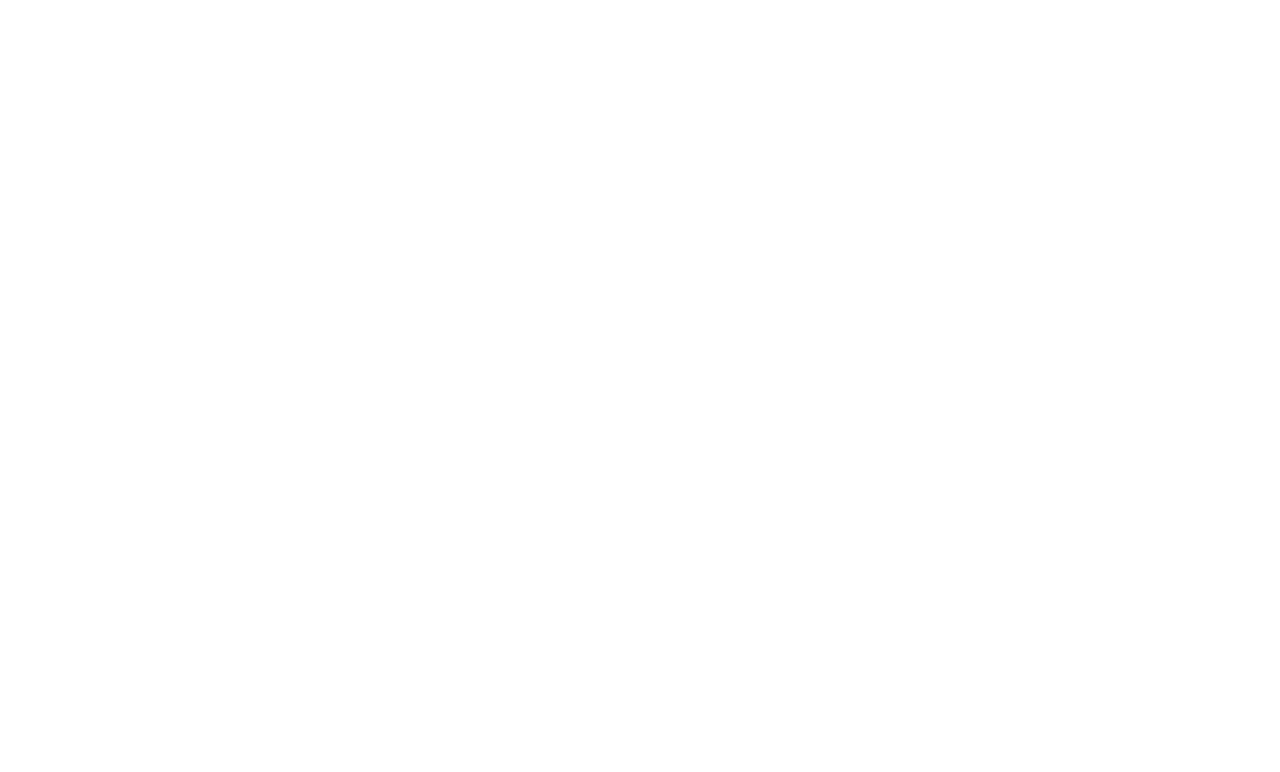
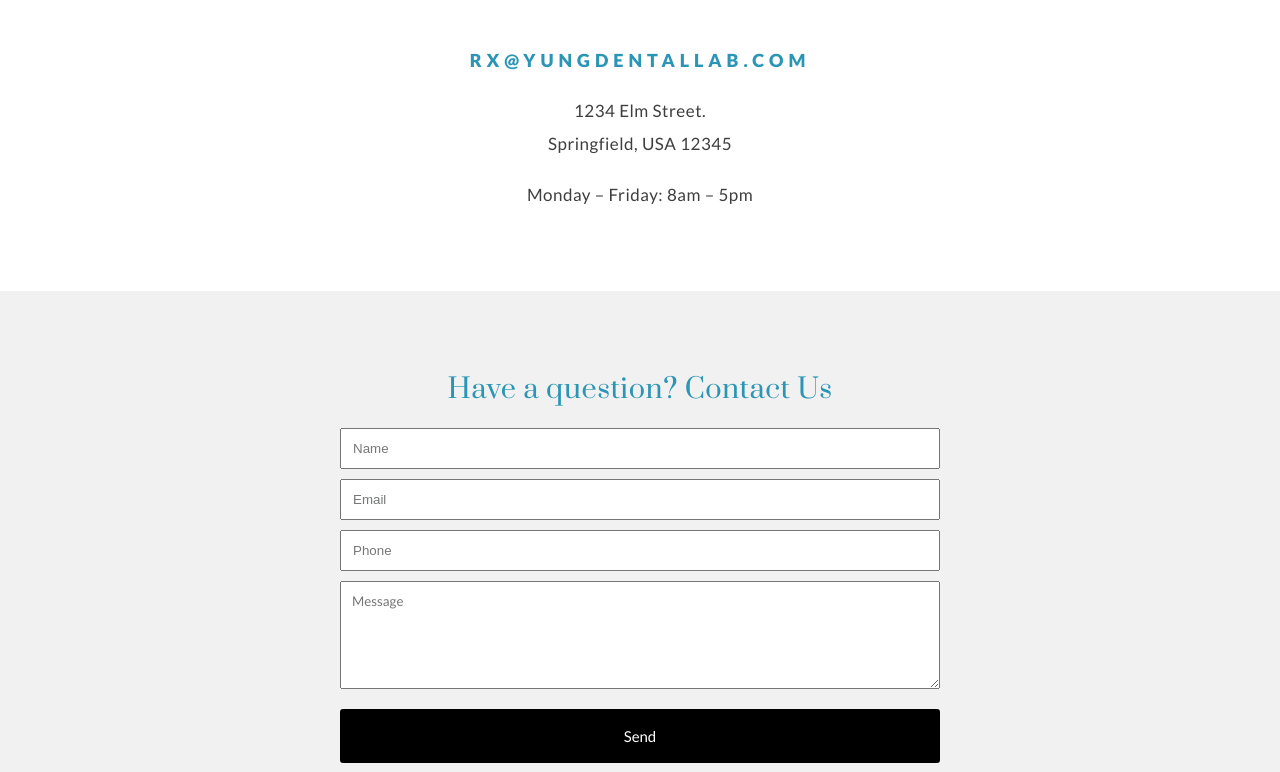
Before and after one commit to Spaiz4564/Yung-Dental, a React (Create React App) app: page /#/contact in a window 1280 px wide. Before the commit this address had no page. Shown: the part 368-1140 px from the top of the page. Before the commit the page ends 800 px from the top, so only its background shows below. Built offline with nearby package versions, Linux system fonts and the light colour scheme.

Commit message:
contact-us page

```diff
--- a/src/App.js
+++ b/src/App.js
@@ -10,6 +10,7 @@
 import AboutPage from './pages/AboutPage'
 import OfficePage from './pages/OfficePage'
 import ServicePage from './pages/ServicePage'
+import ContactPage from './pages/ContactPage'
 
 const router = createHashRouter([
   {
@@ -20,6 +21,7 @@
       { path: 'about', element: <AboutPage /> },
       { path: 'office', element: <OfficePage /> },
       { path: 'services', element: <ServicePage /> },
+      { path: 'contact', element: <ContactPage /> },
     ],
   },
 ])
--- /dev/null
+++ b/src/assets/scss/cmps/ContactPage/_contact-form.scss
@@ -0,0 +1,33 @@
+.form-section {
+  background-color: $clr8;
+  .form-container {
+    padding: 80px 0px;
+    max-width: 600px;
+    margin: 80px auto 0px auto;
+    h4 {
+      font-size: rem(27px);
+      margin-bottom: 20px;
+      color: $clr3;
+    }
+    form {
+      textarea {
+        margin-bottom: 20px;
+        height: 108px;
+        padding: 11px;
+        &::placeholder {
+          font-family: 'Lato';
+        }
+      }
+      input {
+        &::placeholder {
+          color: #767778;
+          font-weight: 200;
+        }
+        padding: 11px;
+        margin-bottom: 10px;
+      }
+      display: flex;
+      flex-direction: column;
+    }
+  }
+}
--- /dev/null
+++ b/src/assets/scss/cmps/ContactPage/_contact-us.scss
@@ -0,0 +1,14 @@
+.contact-us-section {
+  .contact-us-container {
+    p {
+      margin: 0;
+    }
+
+    text-align: center;
+    img {
+      margin-top: 25px;
+      width: 20%;
+      margin-bottom: 40px;
+    }
+  }
+}
--- a/src/assets/scss/global.scss
+++ b/src/assets/scss/global.scss
@@ -29,3 +29,7 @@
 // SERVICES PAGE
 @import 'cmps/ServicesPage/full-service';
 @import 'cmps/ServicesPage/service-preview';
+
+// CONTACT PAGE
+@import 'cmps/ContactPage/contact-us';
+@import 'cmps/ContactPage/contact-form';
--- /dev/null
+++ b/src/cmps/ContactPage/ContactForm.jsx
@@ -0,0 +1,18 @@
+import React from 'react'
+
+export default function ContactForm() {
+  return (
+    <section className='form-section'>
+      <div className='form-container'>
+        <h4 className='yung-h1'>Have a question? Contact Us</h4>
+        <form className='contact-form'>
+          <input type='text' placeholder='Name' />
+          <input type='text' placeholder='Email' />
+          <input type='text' placeholder='Phone' />
+          <textarea placeholder='Message' name="" id="" cols="30" rows="10"></textarea>
+          <button type='button' className='button'>Send</button>
+        </form>
+      </div>
+    </section>
+  )
+}
--- /dev/null
+++ b/src/cmps/ContactPage/ContactUs.jsx
@@ -0,0 +1,20 @@
+import React from 'react'
+import logo from '../../assets/img/black-logo.png'
+import ContactForm from './ContactForm'
+
+export default function ContactUs() {
+  return (
+    <section className='contact-us-section'>
+      <div className='contact-us-container'>
+        <img src={logo} alt='' />
+        <h4 className='yung-h2'>RX@YUNGDENTALLAB.COM</h4>
+        <p className='location yung-p'>
+          1234 Elm Street. <br /> Springfield, USA 12345
+        </p>{' '}
+        <br />
+        <p className='hours yung-p'>Monday – Friday: 8am – 5pm</p>
+        <ContactForm />
+      </div>
+    </section>
+  )
+}
--- a/src/pages/ContactPage.jsx
+++ b/src/pages/ContactPage.jsx
@@ -1,7 +1,10 @@
 import React from 'react'
+import ContactUs from '../cmps/ContactPage/ContactUs'
 
 export default function ContactPage() {
   return (
-    <div>ContactPage</div>
+    <>
+      <ContactUs />
+    </>
   )
 }
```
Also changed, not shown: src/assets/img/black-logo.png (added).
